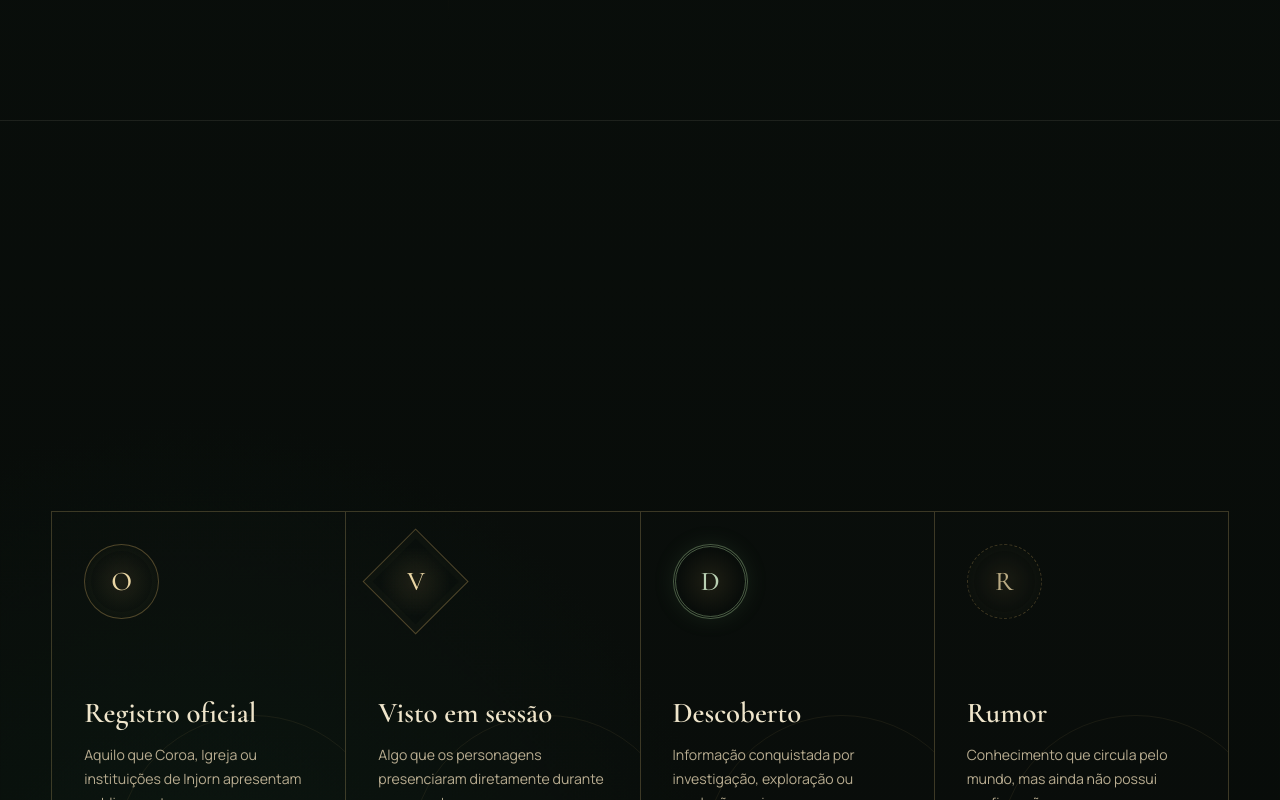
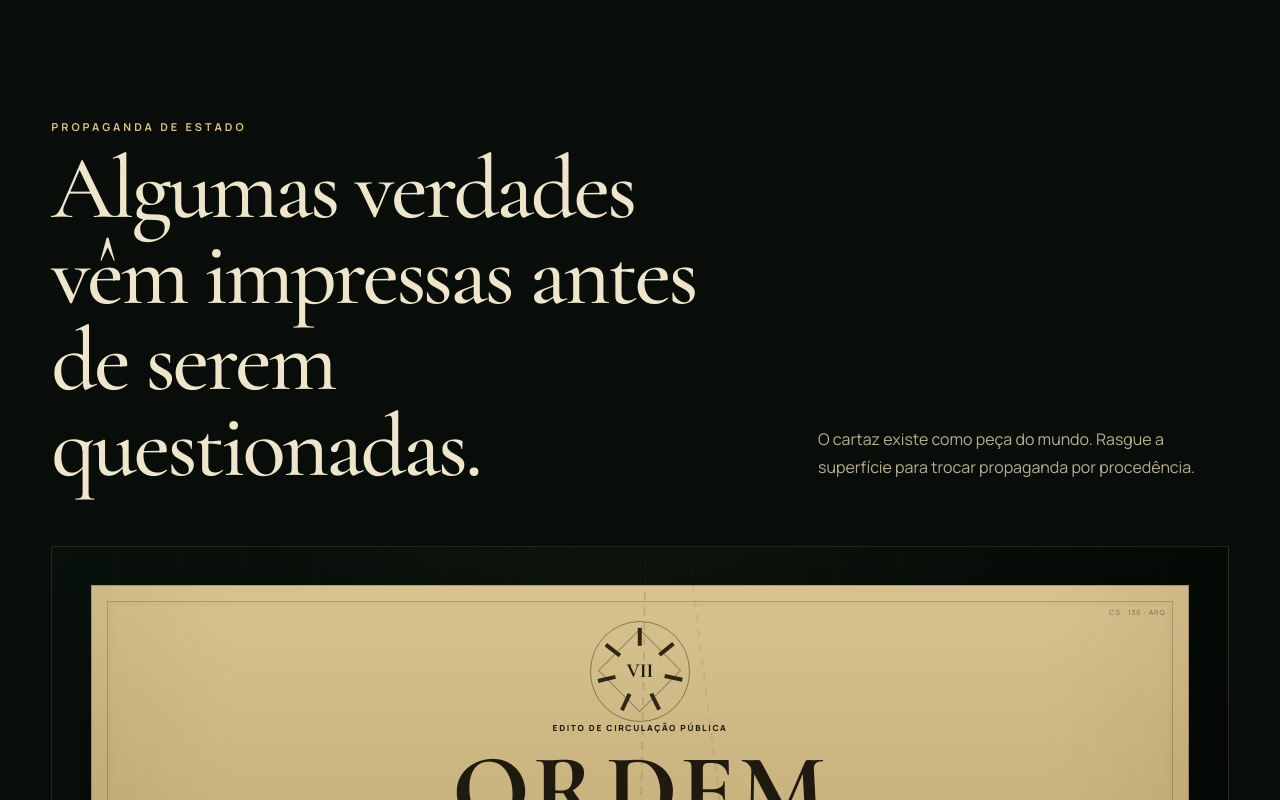
Before and after one commit to krrozino/injorn-web, a Next.js app: page / in a window 1280 px wide. Shown: the part 1380-2180 px from the top of the page. Built offline with nearby package versions, Linux system fonts and the light colour scheme.

Commit message:
feat: add tearable state propaganda ritual

```diff
--- a/src/app/page.tsx
+++ b/src/app/page.tsx
@@ -1,4 +1,5 @@
 import Link from "next/link";
+import { PropagandaPoster } from "@/components/PropagandaPoster";
 import { RoyalDecree } from "@/components/RoyalDecree";
 import { SiteHeader } from "@/components/SiteHeader";
 
@@ -161,6 +162,17 @@ export default function Home() {
         </div>
       </section>
 
+      <section className="section-shell" aria-labelledby="propaganda-title">
+        <header className="section-heading">
+          <div>
+            <p className="kicker">Propaganda de Estado</p>
+            <h2 id="propaganda-title">Algumas verdades vêm impressas antes de serem questionadas.</h2>
+          </div>
+          <p>O cartaz existe como peça do mundo. Rasgue a superfície para trocar propaganda por procedência.</p>
+        </header>
+        <PropagandaPoster />
+      </section>
+
       <section className="knowledge-codex section-shell" aria-labelledby="knowledge-title">
         <header className="knowledge-codex__heading">
           <div>
```
